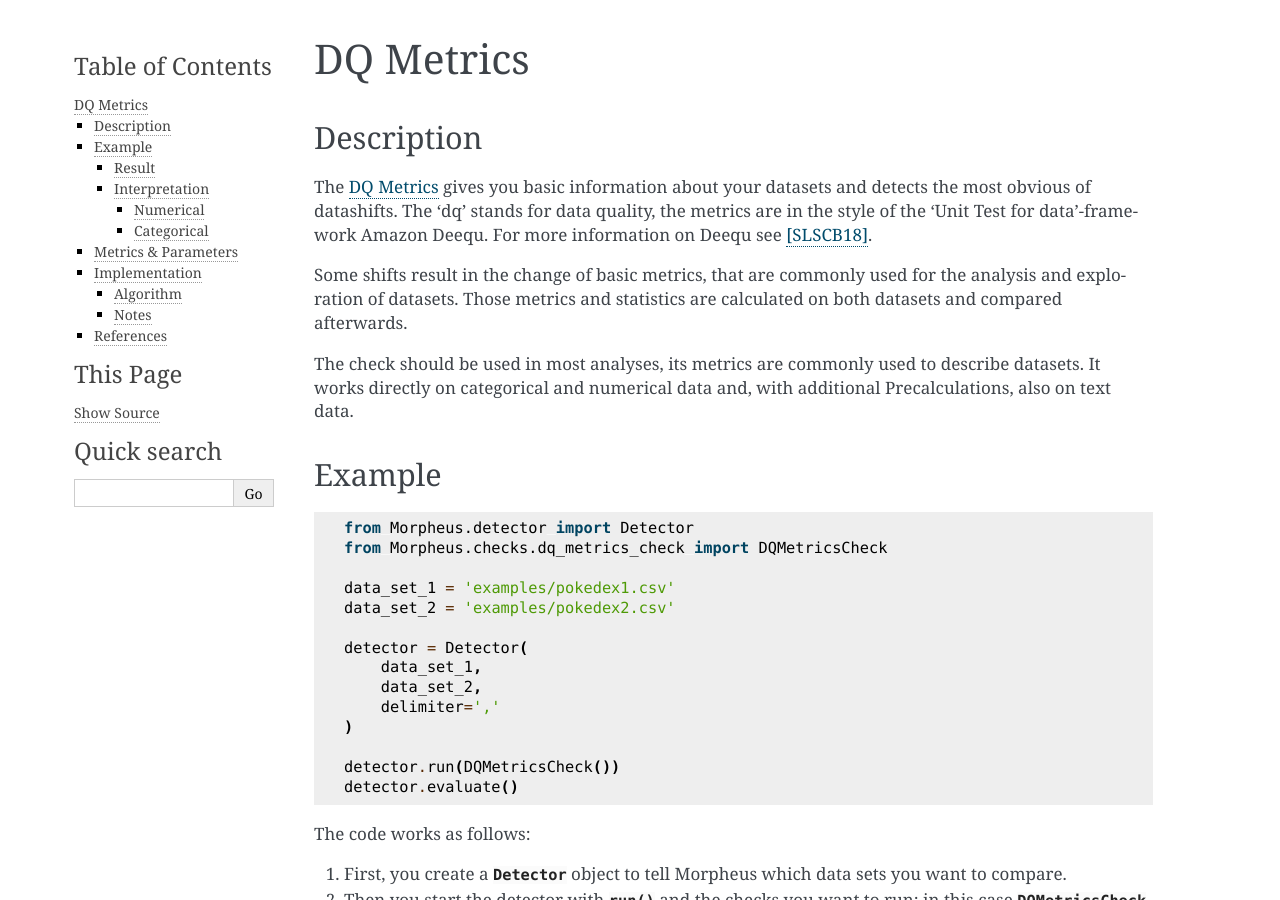
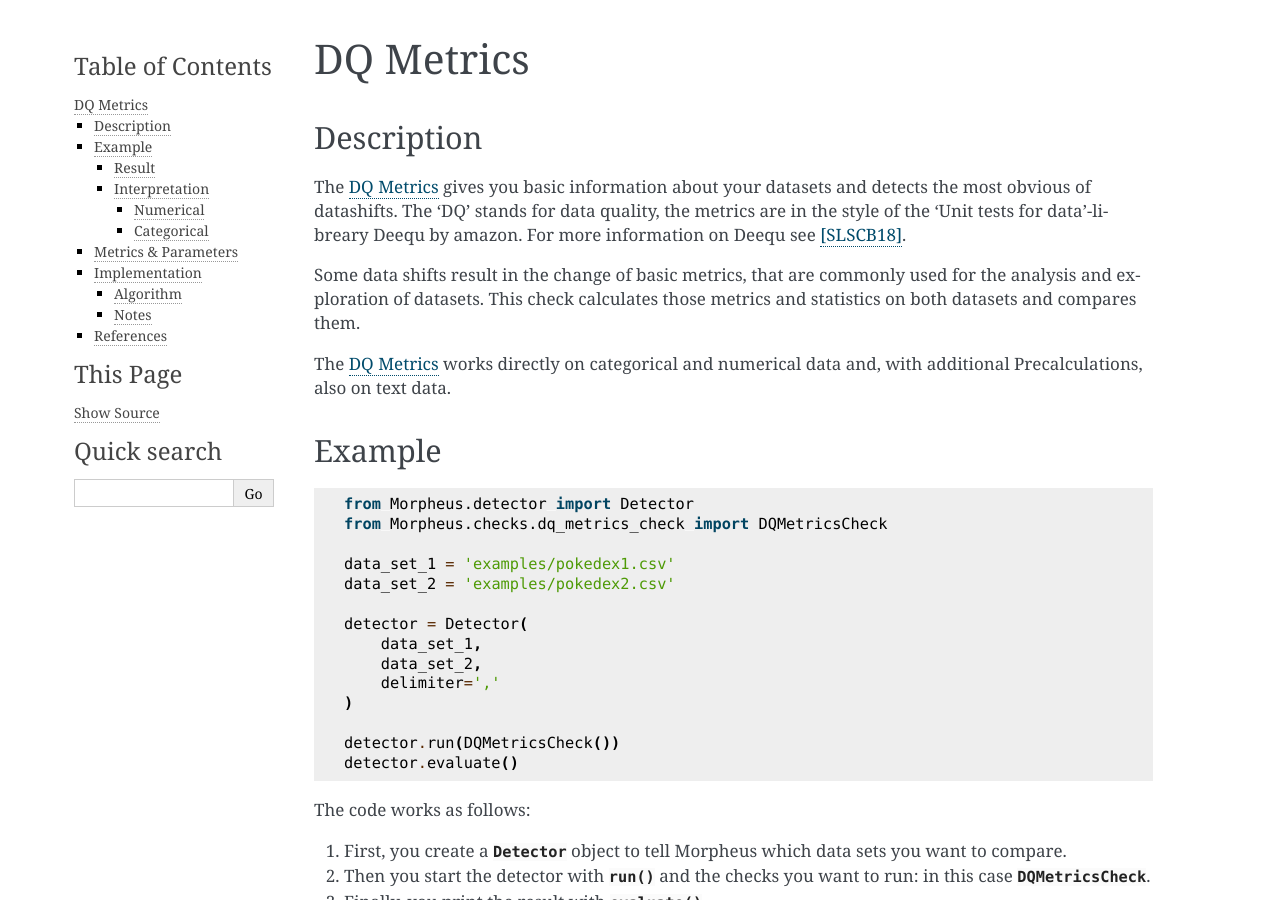
Before and after one commit to hpi-bp1819-naumann/shift-detector, a Sphinx documentation site: the page built from docs/source/checks/dq_metrics.rst, in a window 1280 px wide and 900 px high. Built offline with Sphinx 7.4.7, drawn with Linux system fonts in a browser that asks for light colours; some of the changed text lies outside the part shown.

Commit message:
updated documentation after refactoring

```diff
--- a/docs/source/checks/dq_metrics.rst
+++ b/docs/source/checks/dq_metrics.rst
@@ -7,14 +7,14 @@ Description
 -----------
 
 The :ref:`dq_metrics` gives you basic information about your datasets and detects the most obvious of datashifts. The
-'dq' stands for data quality, the metrics are in the style of the 'Unit Test for data'-framework Amazon Deequ.
+'DQ' stands for data quality, the metrics are in the style of the 'Unit tests for data'-libreary Deequ by amazon.
 For more information on Deequ see [SLSCB18]_.
 
-Some shifts result in the change of basic metrics, that are commonly used for the analysis and exploration of datasets.
-Those metrics and statistics are calculated on both datasets and compared afterwards.
+Some data shifts result in the change of basic metrics, that are commonly used for the analysis and exploration of
+datasets. This check calculates those metrics and statistics on both datasets and compares them.
 
-The check should be used in most analyses, its metrics are commonly used to describe datasets.
-It works directly on categorical and numerical data and, with additional Precalculations, also on text data.
+The :ref:`dq_metrics` works directly on categorical and numerical data and, with additional Precalculations, also on
+text data.
 
 
 Example
@@ -98,8 +98,11 @@ by the absolute value of -29.4%. All thresholds are customizable through the API
 Categorical
 ~~~~~~~~~~~
 
-Using the :ref:`dq_metrics` shifts can also be detected on categorical columns. Here the histograms over the attribute-values are
-compared. If the difference between those values exceeds the *categorical_threshold* the check calls shift on this
+Using the :ref:`dq_metrics`, shifts can also be detected on categorical columns. Most of the numerical metrics, with
+exception of *uniqueness* and *completeness* are not applicable for non-numerical data.
+
+For the categorical columns, the histograms over the attribute-values are compared. If the difference between those
+values exceeds the *categorical_threshold* the check calls shift on this
 column.
 
 The example above shows a shift in the categorical column 'payment_option'. There are different
```
Also changed, not shown: other parts of docs/source/checks/dq_metrics.rst (+2 -0 lines), morpheus.ipynb.
